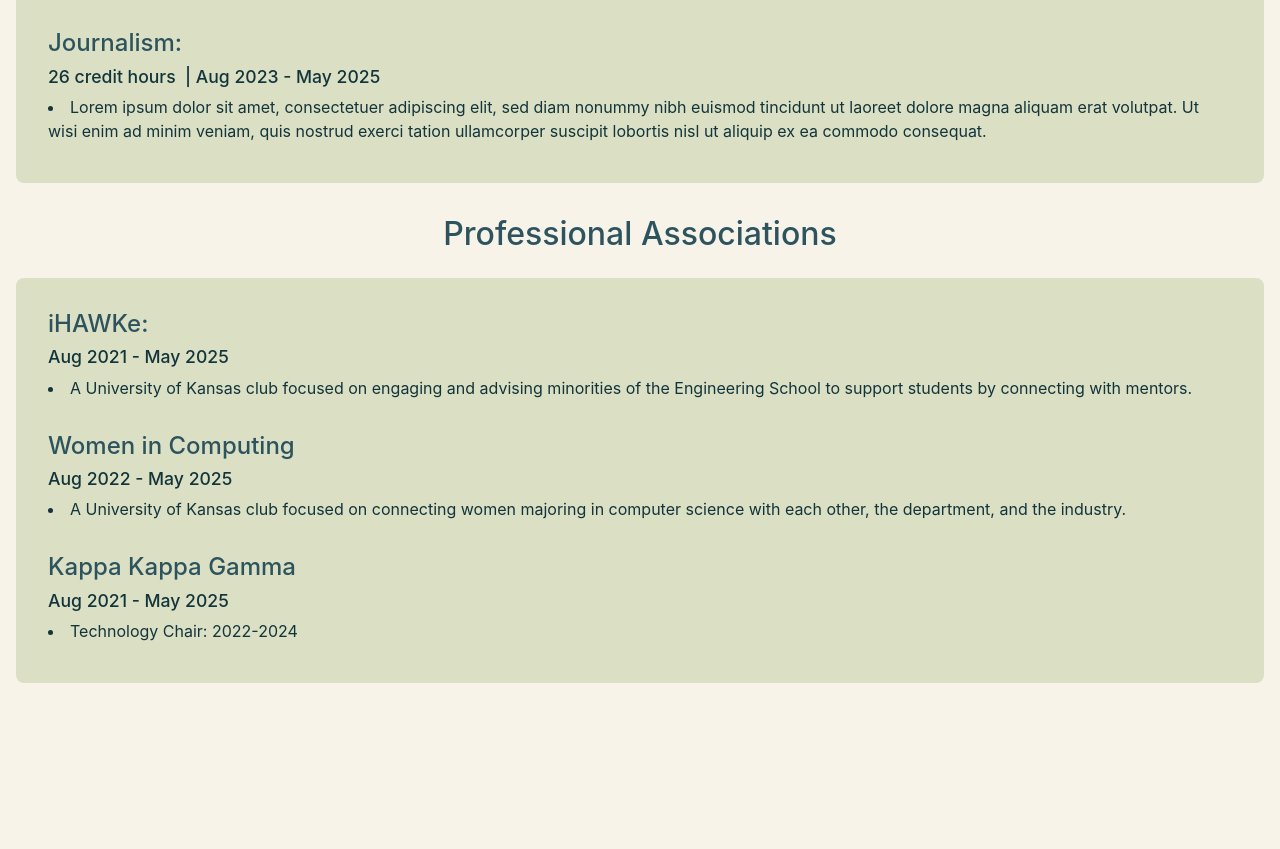
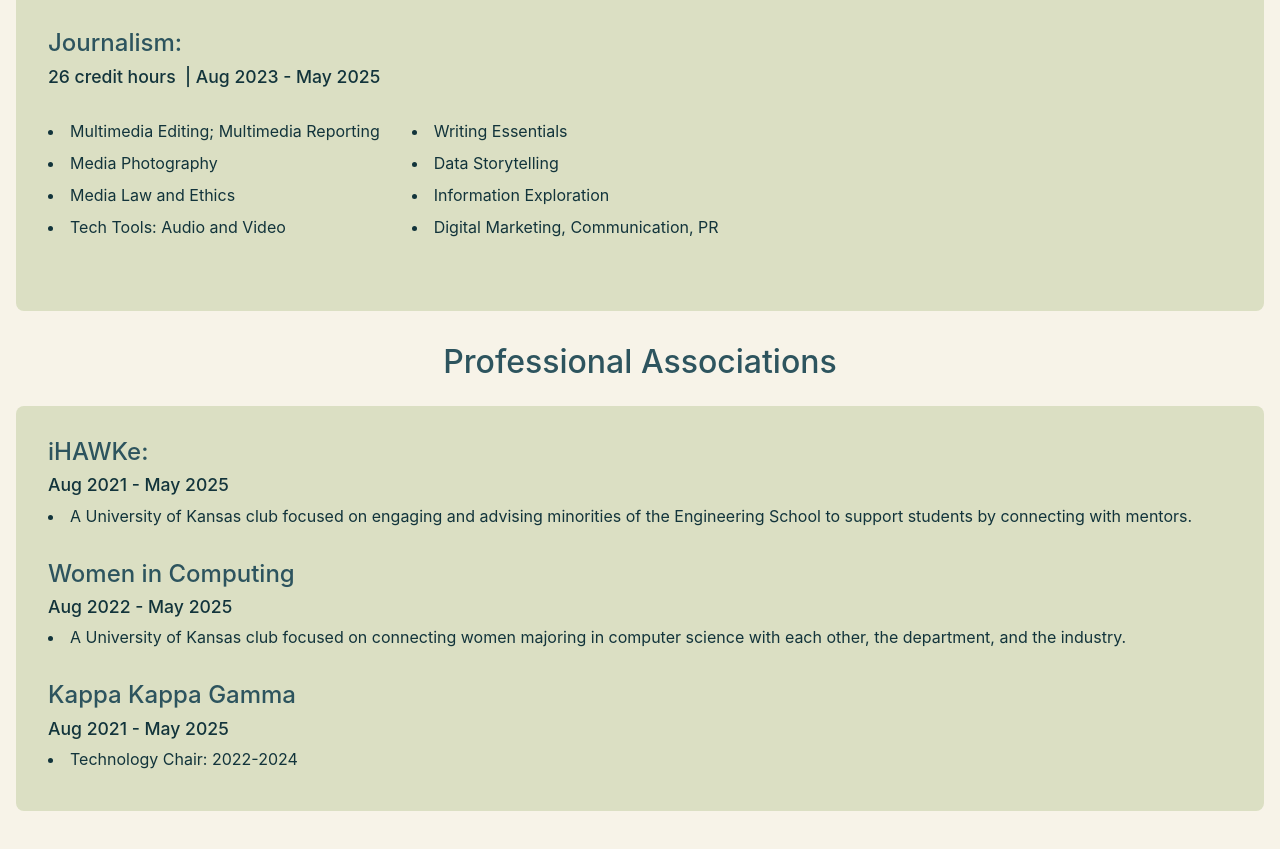
Before and after one commit to LizzieSoltis/website, a plain HTML site: page components/about.html in a window 1280 px wide. Shown: the part 1237-2086 px from the top of the page. Before the commit the page ends 1984 px from the top, so only its background shows below. Drawn offline with Linux system fonts and the light colour scheme.

Commit message:
Added Journalism Experience

```diff
--- a/components/about.html
+++ b/components/about.html
@@ -92,9 +92,20 @@
 			<article class="experience-item">
 <h4 class="experience-title">Journalism:</h4>
                         <h5 class="experience-subtitle">26 credit hours&nbsp; | Aug 2023 - May 2025</h5>
-                        <li>
-                            Lorem ipsum dolor sit amet, consectetuer adipiscing elit, sed diam nonummy nibh euismod tincidunt ut laoreet dolore magna aliquam erat volutpat. Ut wisi enim ad minim veniam, quis nostrud exerci tation ullamcorper suscipit lobortis nisl ut aliquip ex ea commodo consequat.
-                        </li>
+                        <div class="row">
+							<div class="col-6">
+								<li>Multimedia Editing; Multimedia Reporting</li>
+								<li>Media Photography</li>
+								<li>Media Law and Ethics</li>
+								<li>Tech Tools: Audio and Video</li>
+							</div>
+							<div class="col-6">
+								<li>Writing Essentials</li>
+								<li>Data Storytelling</li>
+								<li>Information Exploration</li>
+								<li>Digital Marketing, Communication, PR</li>
+							</div>
+						</div>
 			</article>
 				</div>
 		</section>
```
